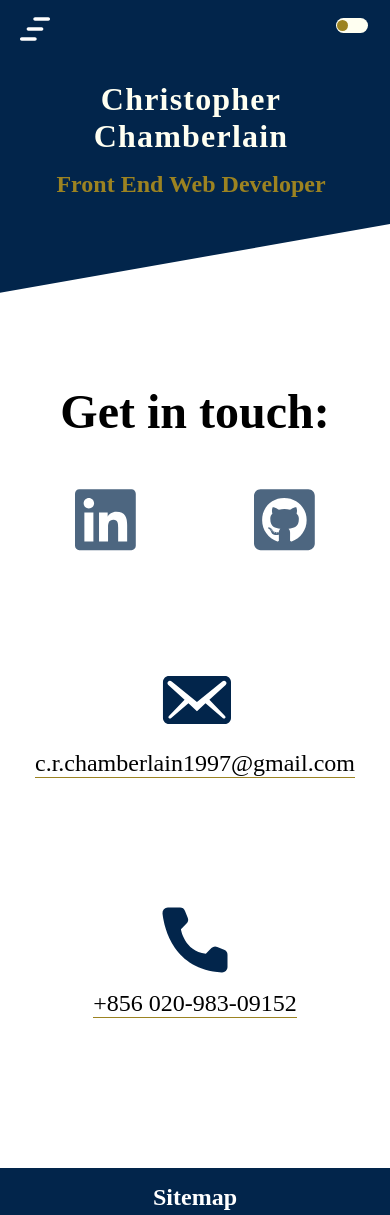
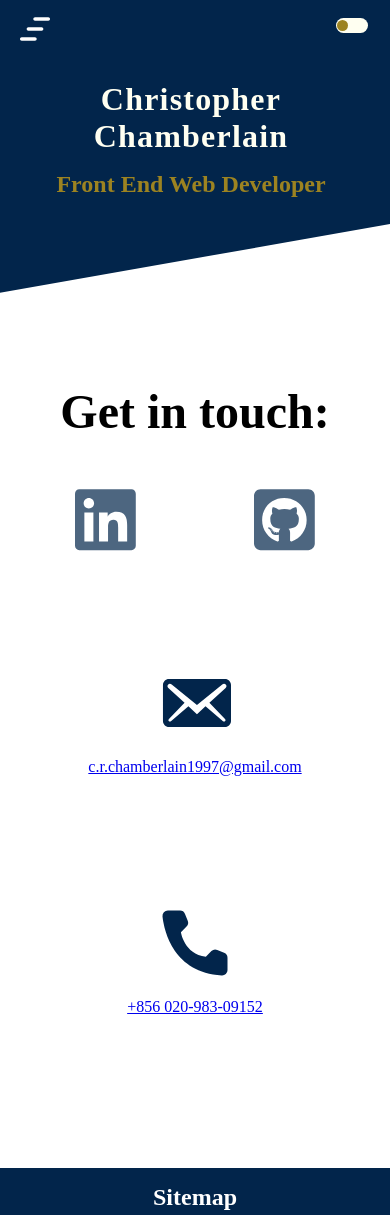
Before and after one commit to AkaraTawng/portfolio-mf-v2, a React (Create React App) app: page /contact in a window 390 px wide. Shown: the top 1215 px of the page. Built offline with nearby package versions, Linux system fonts and the light colour scheme.

Commit message:
wrap phone number with a tag and tel attribute

```diff
--- a/src/components/Contact.js
+++ b/src/components/Contact.js
@@ -31,7 +31,7 @@ export default function Contact(){
                     </svg>
                 </li>
                 <li>
-                    <p>c.r.chamberlain1997@gmail.com</p>
+                    <a id="email-link" href="mailto:c.r.chamberlain1997@gmail.com">c.r.chamberlain1997@gmail.com</a>
                 </li>
             </ul>
 
@@ -44,7 +44,7 @@ export default function Contact(){
                     </svg>
                 </li>
                 <li>
-                    <p>+856 020-983-09152</p>
+                    <a href="tel:+85602098309152">+856 020-983-09152</a>
                 </li>
             </ul>
         </section>
```
